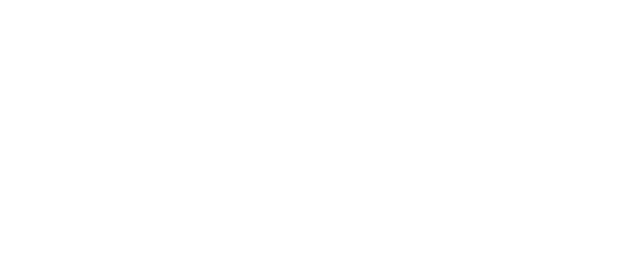
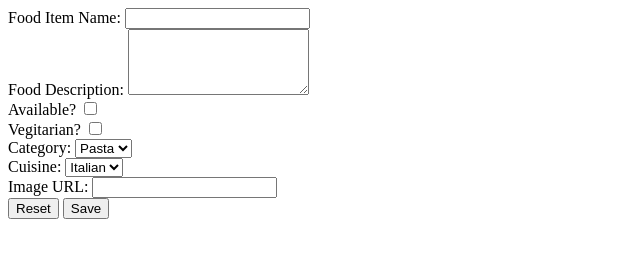
Before and after one commit to itorres60/Food-Order-Application, a plain HTML site: page admin_view/add_fooditem.html in a window 1280 px wide. Shown: the whole page, without its empty margins (0-640 px from the left). Drawn offline with Linux system fonts and the light colour scheme.

Commit message:
added html stuction and elements to Add pages

```diff
--- a/admin_view/add_fooditem.html
+++ b/admin_view/add_fooditem.html
@@ -8,7 +8,35 @@
   </head>
 
   <body>
+    <form action="">
+      <label for="food-name">Food Item Name: </label>
+      <input type="text" id="food-name" name="food-name"><br>
 
+      <label for="food-description">Food Description: </label>
+      <textarea id="food-description" name="food-description" rows="4" cols="20"></textarea><br>
+
+      <label for="is-available">Available? </label>
+      <input type="checkbox" name="is-available" id="is-available"><br>
+
+      <label for="is-vegitarian">Vegitarian? </label>
+      <input type="checkbox" name="is-vegitarian" id="is-vegitarian"><br>
+
+      <label for="category">Category: </label>
+      <select name="category" id="category">
+        <option value="past">Pasta</option>
+      </select><br>
+
+      <label for="cuisine">Cuisine: </label>
+      <select name="cuisine" id="cuisine">
+        <option value="italian">Italian</option>
+      </select><br>
+
+      <label for="url">Image URL:</label>
+      <input type="text" name="url" id="url"><br>
+
+      <input type="reset">
+      <button>Save</button>
+    </form>
   </body>
 
 </html>
```
Also changed, not shown: admin_view/add_category.html (+18 -0 lines), admin_view/add_cuisine.html (+18 -0 lines), admin_view/add_restaurant.html (+15 -0 lines), admin_view/list_categories.html (+14 -0 lines).
